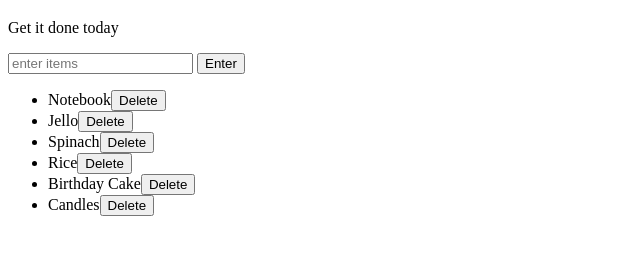
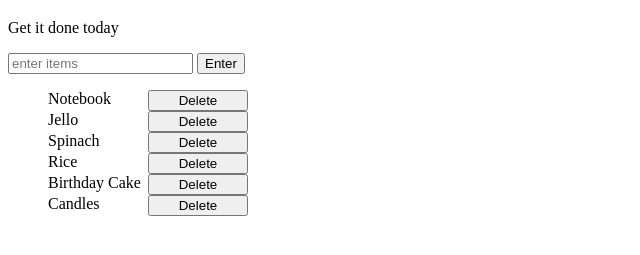
Before and after one commit to gastonfoselli/shopping-list, a plain HTML site: page index.html in a window 1280 px wide. Shown: the part 61-316 px from the top of the page, without its empty margins (0-640 px from the left). Drawn offline with Linux system fonts and the light colour scheme.

Commit message:
Add files via upload

```diff
--- a/style.css
+++ b/style.css
@@ -21,3 +21,9 @@
 .done {
   text-decoration: line-through;
 }
+
+li {
+  max-width: 200px;
+  display: grid;
+  grid-template-columns: 100px 100px;
+}
```
